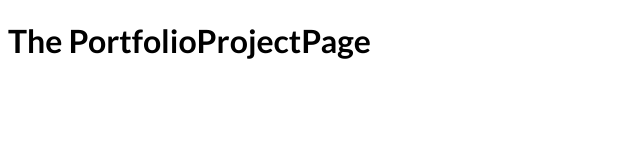
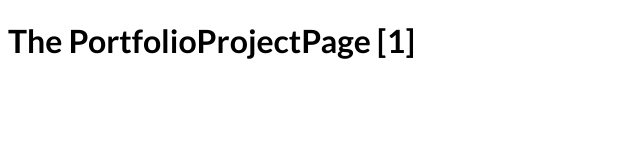
Before and after one commit to UEirt365/learn-nextjs-udemy, a Next.js app in the folder 03-page_and_file_base_routing/: page /portfolio/1 in a window 1280 px wide. Shown: the top 160 px of the page, without its empty margins (0-640 px from the left). Built offline with nearby package versions, Linux system fonts and the light colour scheme.

Commit message:
03 - (59) Extracting Dynamic Path Segment Data (Dynamic Routes)

```diff
--- a/03-page_and_file_base_routing/pages/portfolio/[projectId].js
+++ b/03-page_and_file_base_routing/pages/portfolio/[projectId].js
@@ -1,7 +1,11 @@
+import { useRouter } from "next/router";
+
 export default function PortfolioProjectPage() {
+  const router = useRouter();
+
   return (
     <div>
-      <h1>The PortfolioProjectPage</h1>
+      <h1>The PortfolioProjectPage [{router.query.projectId}]</h1>
     </div>
   );
 }
```
